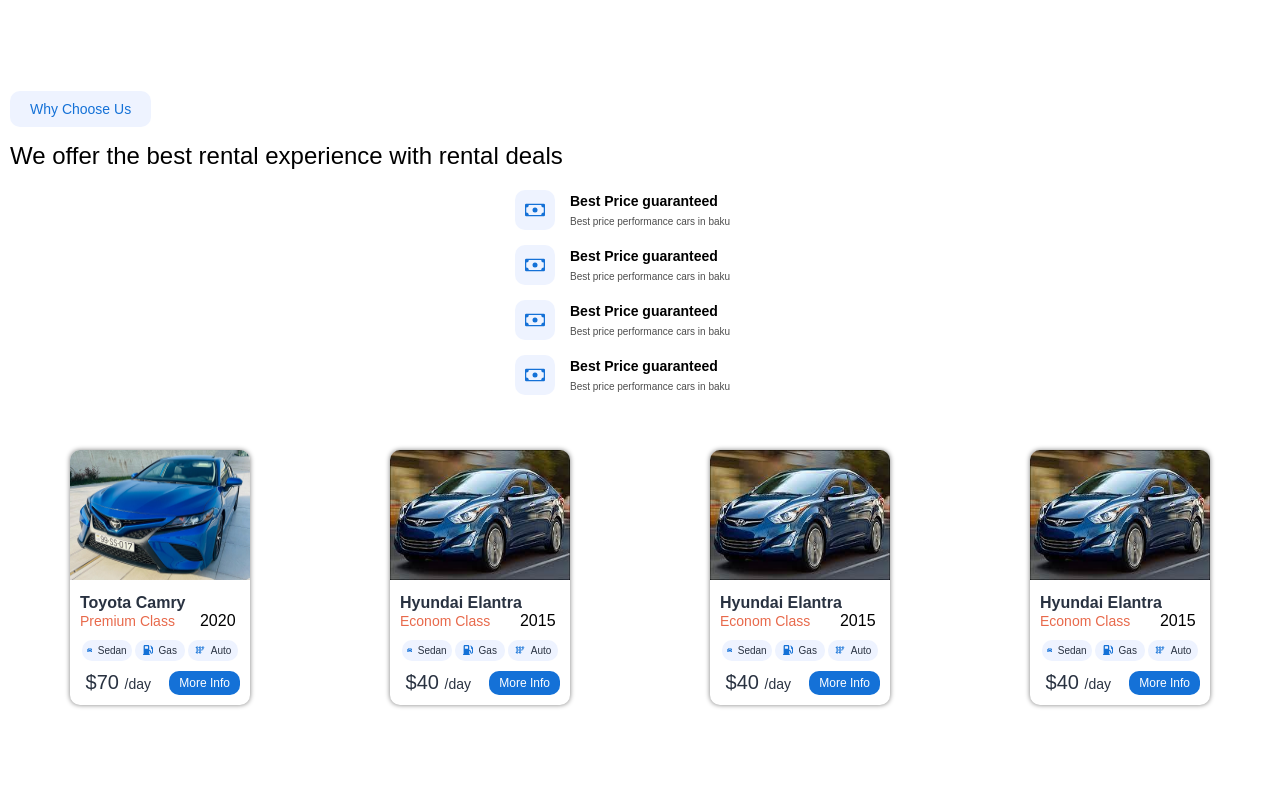
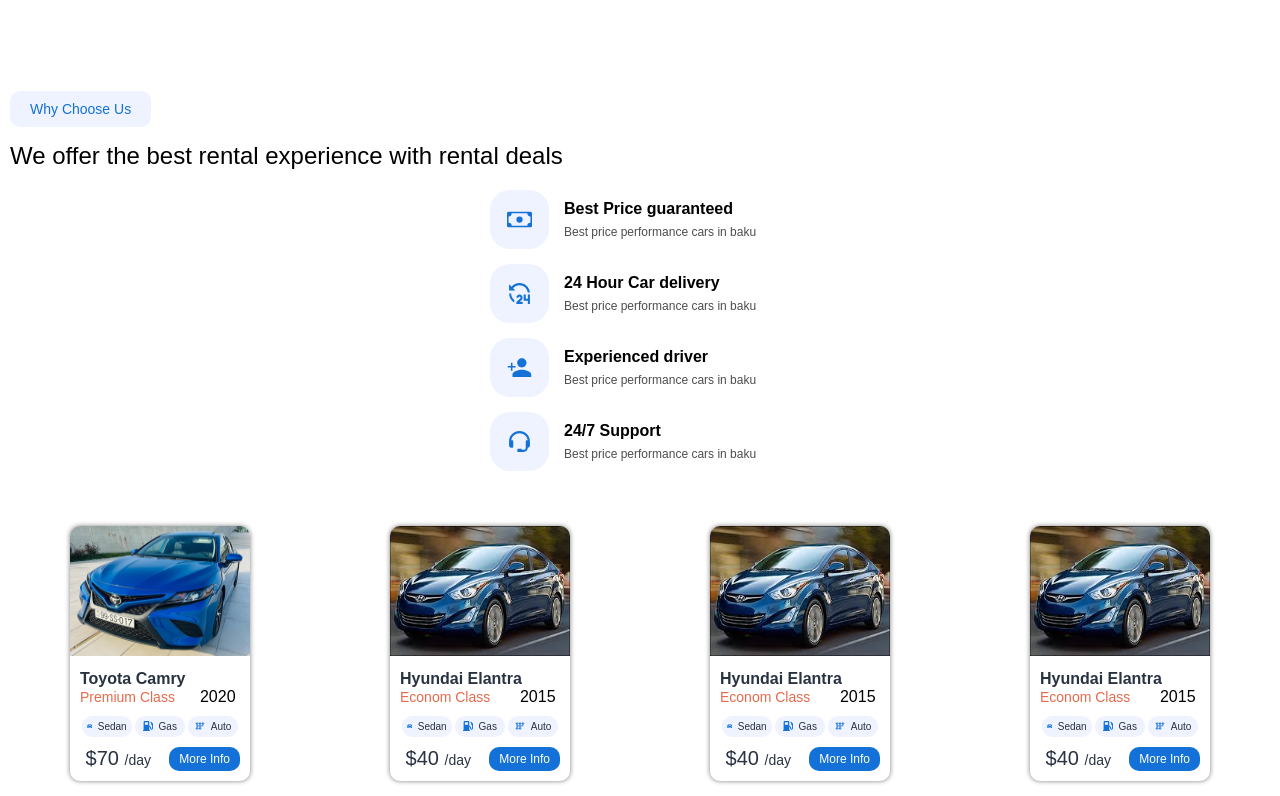
Before and after one commit to qerkules/frontend, a React (Create React App) app: page / in a window 1280 px wide. Shown: the part 1268-2064 px from the top of the page. Before the commit the page ends 1988 px from the top, so only its background shows below. Built offline with nearby package versions, Linux system fonts and the light colour scheme; the HTML template or start-up script is replaced by a standard one.

Commit message:
finished our services

```diff
--- a/src/components/ouservices/Ourservices.jsx
+++ b/src/components/ouservices/Ourservices.jsx
@@ -1,6 +1,10 @@
 import React from "react";
 import styles from "./styles.module.css";
 import { BsCash } from "react-icons/bs";
+import { Ri24HoursFill } from "react-icons/ri";
+import { BiSupport } from "react-icons/bi";
+import { IoMdPersonAdd } from "react-icons/io";
+
 const Ourservices = () => {
   return (
     <div className={`${styles.container}`}>
@@ -29,10 +33,10 @@
           </div>
           <div className={`${styles.infoCard}`}>
             <div className={`${styles.iconContainer}`}>
-              <BsCash />
+              <Ri24HoursFill />
             </div>
             <div className={`${styles.infoBox}`}>
-              <h4 className={`${styles.infoTitle}`}>Best Price guaranteed</h4>
+              <h4 className={`${styles.infoTitle}`}>24 Hour Car delivery</h4>
               <p className={`${styles.infoSubtitle}`}>
                 Best price performance cars in baku
               </p>
@@ -40,10 +44,10 @@
           </div>
           <div className={`${styles.infoCard}`}>
             <div className={`${styles.iconContainer}`}>
-              <BsCash />
+              <IoMdPersonAdd />
             </div>
             <div className={`${styles.infoBox}`}>
-              <h4 className={`${styles.infoTitle}`}>Best Price guaranteed</h4>
+              <h4 className={`${styles.infoTitle}`}>Experienced driver</h4>
               <p className={`${styles.infoSubtitle}`}>
                 Best price performance cars in baku
               </p>
@@ -51,10 +55,10 @@
           </div>
           <div className={`${styles.infoCard}`}>
             <div className={`${styles.iconContainer}`}>
-              <BsCash />
+              <BiSupport />
             </div>
             <div className={`${styles.infoBox}`}>
-              <h4 className={`${styles.infoTitle}`}>Best Price guaranteed </h4>
+              <h4 className={`${styles.infoTitle}`}>24/7 Support </h4>
               <p className={`${styles.infoSubtitle}`}>
                 Best price performance cars in baku
               </p>
--- a/src/components/ouservices/styles.module.css
+++ b/src/components/ouservices/styles.module.css
@@ -23,10 +23,10 @@
 
 .iconContainer {
   background-color: var(--lightblue);
-  border-radius: 10px;
-  padding: 10px;
+  border-radius: 20px;
+  padding: 17px;
   color: var(--blue);
-  font-size: 20px;
+  font-size: 25px;
   display: flex;
   align-items: center;
 }
@@ -47,7 +47,7 @@
 .infoCard {
   display: flex;
   margin-bottom: 15px;
-  width: 250px;
+  width: 300px;
   align-items: center;
 }
 
@@ -57,10 +57,10 @@
 
 .infoTitle {
   margin-bottom: 7px;
-  font-size: 14px;
+  font-size: 16px;
 }
 
 .infoSubtitle {
-  font-size: 10px;
-    color: var(--subtitle);
+  font-size: 12px;
+  color: var(--subtitle);
 }
```
